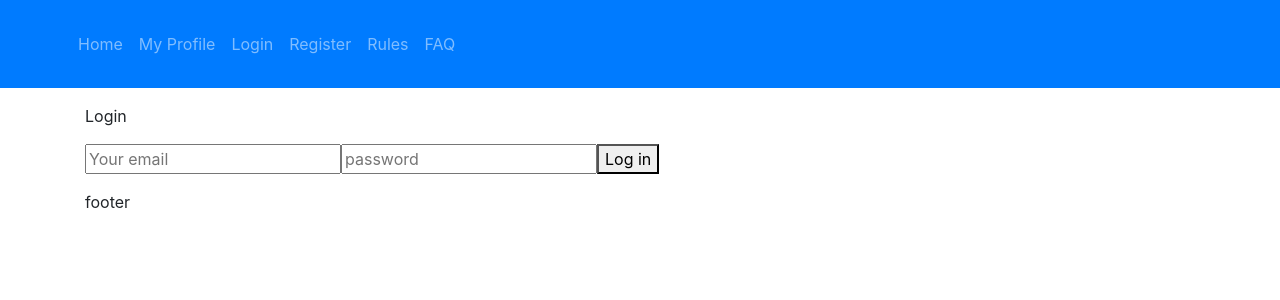
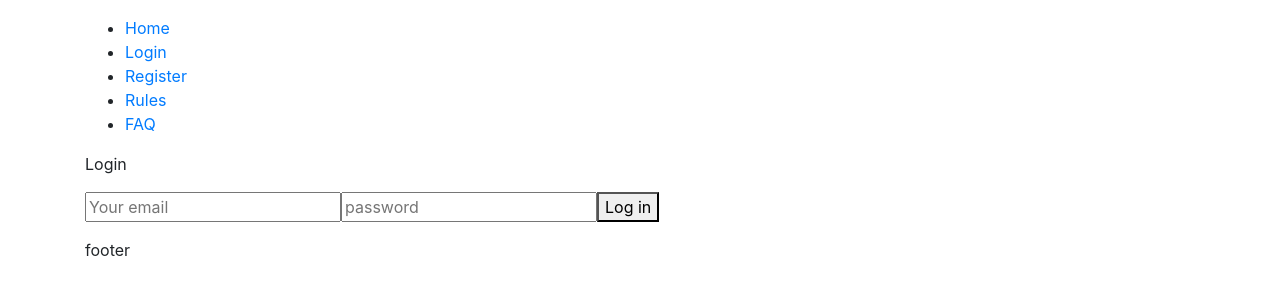
Before and after one commit to igor-tanv/rival-bjj-client, a React (Create React App) app: page /login in a window 1280 px wide. Shown: the top 300 px of the page. Built offline with nearby package versions, Linux system fonts and the light colour scheme.

Commit message:
login, navbar and challenge updates

```diff
--- a/src/app.jsx
+++ b/src/app.jsx
@@ -10,8 +10,9 @@ import IssueContract from "./features/contracts/new"
 
 export default function App() {
   return (
-    <Theme>
-      <BrowserRouter>
+
+    <BrowserRouter>
+      <Theme>
         <Switch>
 
           <Route exact path="/">
@@ -31,7 +32,8 @@ export default function App() {
           </JwtRoute>
 
         </Switch>
-      </BrowserRouter>
-    </Theme>
+      </Theme>
+    </BrowserRouter>
+
   )
 }
--- a/src/features/contracts/new.jsx
+++ b/src/features/contracts/new.jsx
@@ -35,7 +35,9 @@ const defaultValues = {
 }
 
 function IssueContract({ match }) {
-  const [values, setValues] = useState({ ...defaultValues, opponentId: match.params.id })
+  const [values, setValues] = useState({
+    ...defaultValues, playerId: localStorage.getItem("playerId"), opponentId: match.params.id
+  })
   const [opponent, setOpponent] = useState({ firstName: "", lastName: "" })
 
   const validations = {
@@ -69,6 +71,8 @@ function IssueContract({ match }) {
   function handleSubmit(e) {
     e.preventDefault()
     apiFetch(`contracts`, "post", values).then(json => {
+      console.dir(json)
+    }).catch(error => {
       debugger
     })
   }
@@ -160,8 +164,8 @@ function IssueContract({ match }) {
       <div>
         <label>Comments</label>
 
-        <TextArea value={values.playerComments} onChange={e => {
-          const playerComments = e.target.value
+        <TextArea value={values.playerComments} onChange={val => {
+          const playerComments = val
           setValues(prev => ({
             ...prev,
             playerComments
--- a/src/features/login/index.jsx
+++ b/src/features/login/index.jsx
@@ -6,7 +6,6 @@ export default function Login({ }) {
   const [password, setPassword] = useState("")
   const [error, setError] = useState(null)
 
-  // how do we extract login info from e.target and pass to login function?
   async function onSubmit(e) {
     e.preventDefault();
     setError(null)
--- a/src/jwt-route.jsx
+++ b/src/jwt-route.jsx
@@ -4,14 +4,20 @@ import { apiFetch } from "./modules/api-fetch"
 
 function JwtRoute({ history, children, path }) {
   const [valid, setValid] = useState(false)
+
   useEffect(() => {
+    const prevPath = window.location.pathname
+    console.dir(prevPath)
     // get the jwt
     const jwt = localStorage.getItem("jwt")
     if (!jwt) history.push("/login")
 
     apiFetch(`sessions/verify`, "post", { jwt }).then(json => {
       if (json.error) {
-        localStorage.setItem("redirectUrl", path)
+        console.dir(json.error)
+        localStorage.clear()
+        localStorage.setItem("redirectUrl", prevPath)
+
         history.push("/login")
         return
       }
@@ -21,7 +27,7 @@ function JwtRoute({ history, children, path }) {
   }, [])
 
 
-  return valid && <Route route={path}>{children}</Route>
+  return valid && <Route path={path}>{children}</Route>
 }
 
 export default withRouter(JwtRoute)
--- a/src/ui/header/index.jsx
+++ b/src/ui/header/index.jsx
@@ -1,22 +1,35 @@
 import React from "react"
-import Navbar from "react-bootstrap/Navbar"
-import Nav from "react-bootstrap/Nav"
+import { Link } from "react-router-dom"
+
 
 export default function Header() {
   return <div className="header">
 
-    <Navbar bg="primary" variant="dark">
-      <div className="container">
-        <Nav className="mr-auto">
-          <Nav.Link href="/">Home</Nav.Link>
-          <Nav.Link href="#profile">My Profile</Nav.Link>
-          <Nav.Link href="/login">Login</Nav.Link>
-          <Nav.Link href="#register">Register</Nav.Link>
-          <Nav.Link href="#rules">Rules</Nav.Link>
-          <Nav.Link href="#faq">FAQ</Nav.Link>
-        </Nav>
-      </div>
-    </Navbar>
+    <div className="container">
+      <ul className="horizontal">
+        <li><Link to="/">Home</Link></li>
+        {
+          localStorage.getItem("jwt")
+            ? <>
+              <li><a onClick={
+                () => {
+                  localStorage.removeItem("jwt")
+                  window.location = "/"
+                }
+              }>Log out</a></li>
+              <li><Link to="/profile">My Profile</Link></li>
+            </>
+            : <>
+              <li><Link to="/login">Login</Link></li>
+              <li><Link to="/register">Register</Link></li>
+            </>
+        }
 
-  </div>
+        <li><Link to="/rules">Rules</Link></li>
+        <li><Link to="/faq">FAQ</Link></li>
+      </ul>
+    </div>
+
+
+  </div >
 }
```
